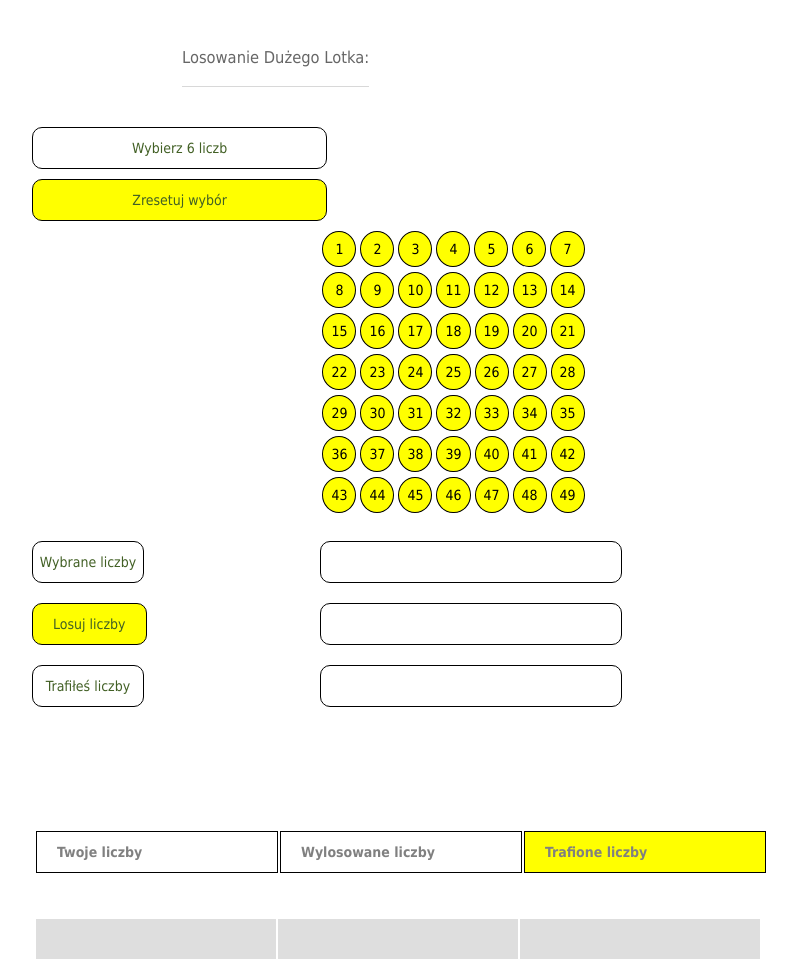
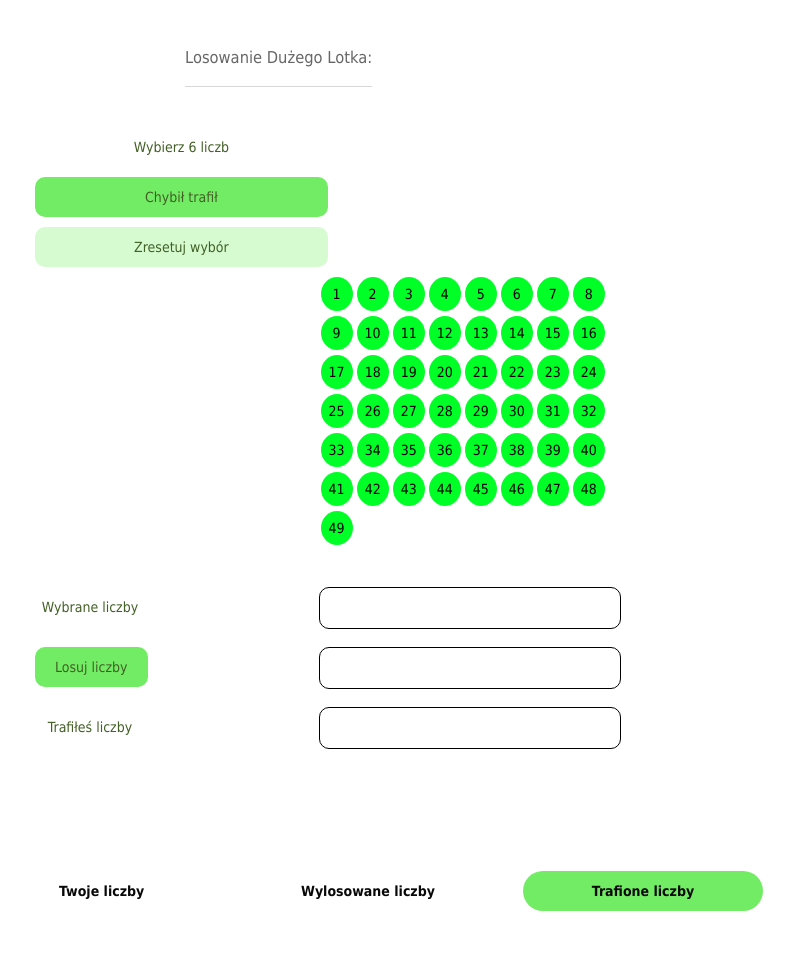
Before and after one commit to marcinbroda/lotto, a plain HTML site: page index.html in a window 1280 px wide. Shown: the top 961 px of the page, without its empty margins (239-1036 px from the left). Drawn offline with nearby package versions, Linux system fonts and the light colour scheme.

Commit message:
add all app

```diff
--- a/index.html
+++ b/index.html
@@ -15,6 +15,7 @@
 				<div class="yourNumbers yourNumbersBox">
 					<div class="headers">
 						<h2 class="headers-top" >Wybierz 6 liczb</h2>
+						<button class="luckyLosser">Chybił trafił</button>
 						<button class="btnReset btn-drawLots">Zresetuj wybór</button>
 					</div>
 					<div class="box-numbers">
--- a/script/scriptJq.js
+++ b/script/scriptJq.js
@@ -1,7 +1,7 @@
 (function ($) {
 
 $(document).ready(function () {
-	var allNumbers = $(".circle li"),//wszystkie liczby
+	let allNumbers = $(".circle li"),//wszystkie liczby
 	    getNumbers = $("#getNumbers"),//przycik do losowania
 		showNum = $("#showNumbers"),// output wylosowane
 		yourNum = $(".setNumbers"),// wybrane liczby
@@ -10,9 +10,10 @@ $(document).ready(function () {
 		$tBody = $('tbody'),
 		reset = $(".btnReset"),//button do reset
 		counter = 0,
-		arrayFigure=[];
-
-
+		arrayFigure=[],
+		//added last time
+		lucky = $(".luckyLosser"),
+		luckyNumbers=[];
 
 
 		allNumbers.on("click", function (e) {
@@ -21,17 +22,14 @@ $(document).ready(function () {
 
 			if (counter++ < 6) {
 				that.css("display", "none");
-					 figure =that.text();
+					figure =that.text();
 					arrayFigure.push(figure);
 
 			}  if (counter === 6){
 				yourNum.val(arrayFigure.toString(" ,"));
 				}
-
 			return arrayFigure;
-
 		})
-
 		reset.on("click", function () {
 
 			counter=0;
@@ -40,6 +38,7 @@ $(document).ready(function () {
 			arrayFigure=[];
 			showNum.val([]);
 			repeatNum.val([]);
+			luckyNumbers.val([]);
 
 		})
 
@@ -58,18 +57,32 @@ $(document).ready(function () {
 
 	};
 
-	function checkRowIndex(){
 
-		if (currentRowIndex >= 10) {
-			$tBody.css("overflow-y","scroll"),
-			 $tBody.append("<tr>"),
-			$("tbody tr:last").append("<td></td><td></td><td></td>");
+	lucky.on("click",function () {
+		console.log(lucky);
+		allNumbers.disabled = true;
+		console.log(allNumbers);
+		let luckyNumbers=[];
+
+		for ( var i = 0; i < 6; i++){
+			var random = getRandom(1,49);
+
+			while(luckyNumbers.indexOf(random) !== -1){
+				var random = getRandom(1,49);
+			}
+
+			luckyNumbers.push(random);
 		}
-	}
+
+		yourNum.val(luckyNumbers.toString(" ,"));
+
+	})
+
+
+
+
 
 	getNumbers.on("click", function(){
-
-		checkRowIndex();
 
 		var numbers =[],
 			random, yourRegExp, yourNumArray, concatValue;
@@ -88,10 +101,9 @@ $(document).ready(function () {
 
 		yourRegExp = yourNum.val().match(/\d{1,2}/gmi);
 		yourNumArray = makeArray(yourRegExp);
+		console.log(yourNumArray.length);
 
 		concatValue = numbers.concat(yourNumArray);
-		//
-
 		//
 
 		var sorted_arr = concatValue.slice().sort();
@@ -103,22 +115,39 @@ $(document).ready(function () {
 		    }
 		}
 
+
 		repeatNum.val(sameNumbers.toString(" ,"));
-
 		var tablice = [[yourNumArray],[numbers],[sameNumbers]];
 				//df = $(ducument.createDocumentFragment());
-
 			var $tRow = $tBody.find('tr').eq(currentRowIndex)
-
 			$.each(tablice, function(i,val) {
 				$tRow.find('td').eq(i).html(val)
-
 			});
 
 		currentRowIndex++;
 		console.log(currentRowIndex);
 
+
+
+		let yourLength = yourNumArray.length;
+		console.log(yourLength);
+
+		function checkRowIndex(){
+
+		if (currentRowIndex >= 10 && yourLength === 6 ) { // nie widzi go
+			$tBody.css("overflow-y","scroll"),
+			 $tBody.append("<tr>"),
+			$("tbody tr:last").append("<td></td><td></td><td></td>");
+			}
+		}
+
+		checkRowIndex();
+
 	});
+
+
+
+
 
 
 	$("#yourMatch").on("click", function () {
@@ -140,15 +169,14 @@ $(document).ready(function () {
 			} else {
 				return 0;
 			}
-
 		});
-
 		$.each(trsArr, function ( i,val) {
 			df.append(val);
 		})
 
 		$("#myTable").append(df);
 		$("tbody tr:first").css("color", "blue");
+
 	});
 });
 })(jQuery);
--- a/style/style.css
+++ b/style/style.css
@@ -55,13 +55,14 @@ body {
 .box-numbers ul li{
     cursor: pointer;
     border-radius: 50%;
-    border: 1px solid black;
+    border:none;
     text-align: center;
     padding:8px;
     list-style: none;
     display: inline-block;
     margin-bottom: 5px;
-    background-color: yellow;
+    background-color: #00ff26;
+
 
 }
 
@@ -93,15 +94,33 @@ h1 {
     padding: 0 20px;
     border: none;
     float: left;
-    border: 1px solid black;
     border-radius: 10px;
-    background: yellow;
+    background: #72ec64;
 
     cursor: pointer;
 
     font: 14px/40px Tahoma, Arial, sans-serif;
     color: #426025;
 }
+.luckyLosser{
+    margin-bottom: 10px;
+    padding: 0 20px;
+    border: none;
+    float: left;
+    border-radius: 10px;
+    background: #72ec64;
+
+    cursor: pointer;
+
+    font: 14px/40px Tahoma, Arial, sans-serif;
+    color: #426025;
+
+}
+
+.btnReset {
+     background: #d6fbd1 !important;
+ }
+
 
 .outputs{
     font-weight: bold;
@@ -144,7 +163,6 @@ h2  {
     border: none;
     margin-bottom: 10px;
     float: left;
-    border: 1px solid black;
     border-radius: 10px;
     background: #fff;
 
@@ -158,15 +176,16 @@ h2  {
 
 /*table*/
 table th{
-    border-right: 1px #595959 solid;
+
     background-color: #fff;
     position: relative;
-    color: grey;
-    border: 1px solid black;
+    color: #080808;
+
 }
 
 tbody, thead{
     display: block;
+    margin-bottom: 20px;
 }
 
 tbody{
@@ -174,8 +193,9 @@ tbody{
 }
 
 #yourMatch{
-    background-color: yellow;
+    background-color: #72ec64;
     cursor: pointer;
+    text-align: center;
 }
 
 .getTable{
@@ -189,14 +209,22 @@ table td {
     padding: 10px 20px;
     text-align: left;
     height: 20px;
+    border-radius: 50px;
+
+}
+
+table tr:first-child td{
+    font-weight: bold;
 }
 
 table tr:nth-child(even) td {
-    background-color: #dedede;
+    background-color: #d6fbd1;
+    color: #000000;
 }
 
 table tr:nth-child(odd) td{
     background-color: #fff;
+    color: #000000;
 }
 
 
```
Also changed, not shown: 1 other file.
